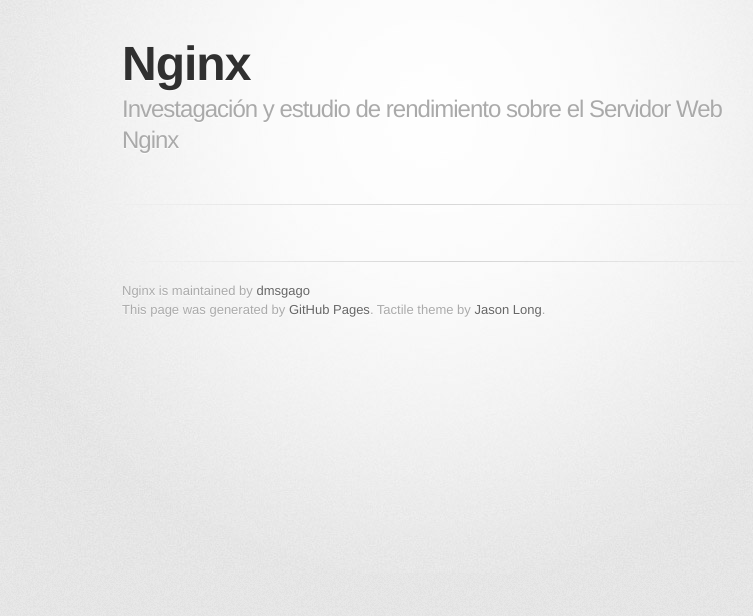
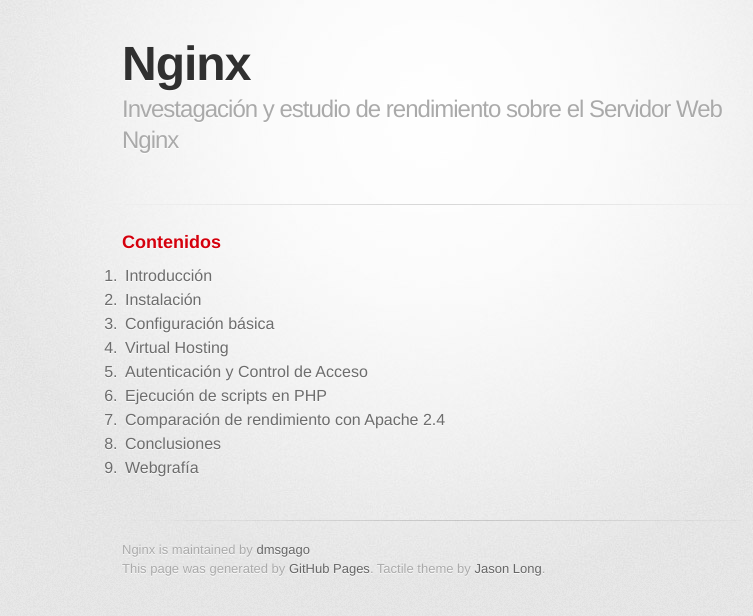
Before and after one commit to dmsgago/nginx, a Jekyll site: the page built from index.md, in a window 1280 px wide. Shown: the top 616 px of the page, without its empty margins (208-961 px from the left). Built offline with Jekyll 4.4.1, drawn with Linux system fonts in a browser that asks for light colours; some web fonts are replaced.

Commit message:
Índice de contenidos

```diff
--- a/index.md
+++ b/index.md
@@ -4,3 +4,15 @@ layout: index
 title: Nginx
 tagline: Investagación y estudio de rendimiento sobre el Servidor Web Nginx
 ---
+
+### Contenidos
+
+1. Introducción
+2. Instalación
+3. Configuración básica
+4. Virtual Hosting
+5. Autenticación y Control de Acceso
+6. Ejecución de scripts en PHP
+7. Comparación de rendimiento con Apache 2.4
+8. Conclusiones
+9. Webgrafía
```
